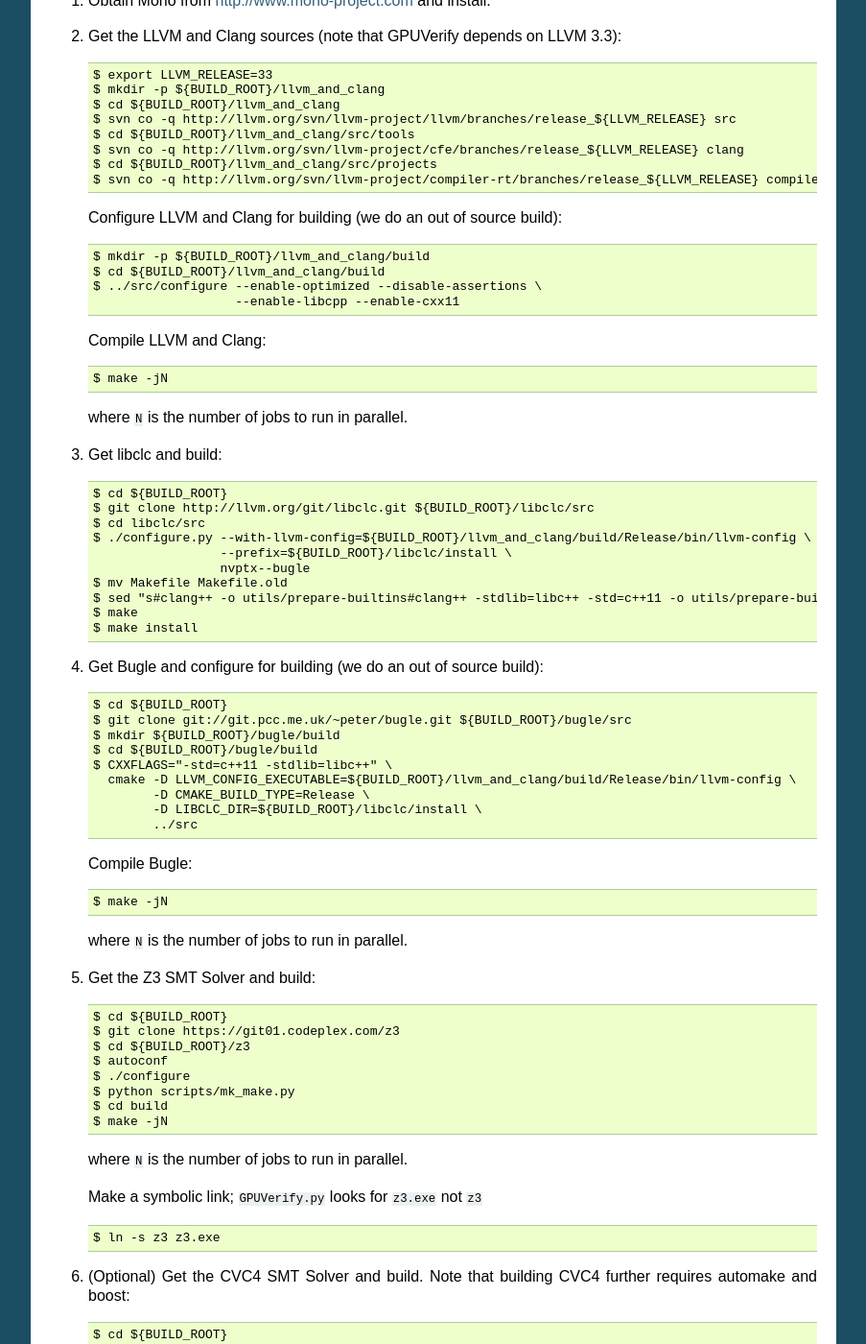
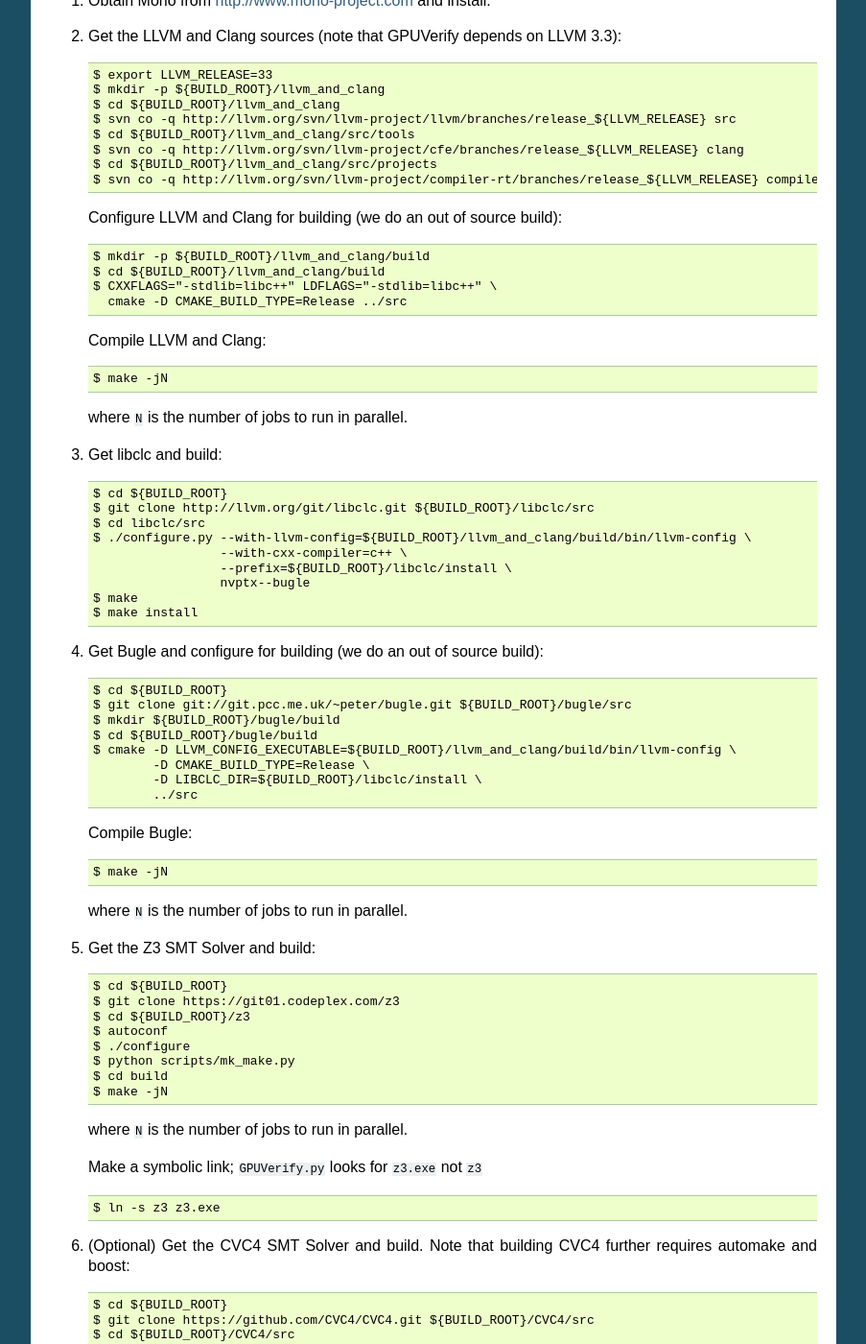
Before and after one commit to mc-imperial/gpuverify, a Sphinx documentation site: the page built from Documentation/developer_guide.rst, in a window 1280 px wide and 1400 px high, scrolled down 4511 px. Shown: the whole window at 96% size, without its empty margins (198-1101 px from the left). Built offline with Sphinx 7.4.7, drawn with Linux system fonts in a browser that asks for light colours; formulas are drawn with MathJax 3; some of the changed text lies outside the part shown.

Commit message:
Document building on OS X with cmake

```diff
--- a/Documentation/developer_guide.rst
+++ b/Documentation/developer_guide.rst
@@ -280,8 +280,8 @@
 
      $ mkdir -p ${BUILD_ROOT}/llvm_and_clang/build
      $ cd ${BUILD_ROOT}/llvm_and_clang/build
-     $ ../src/configure --enable-optimized --disable-assertions \
-                        --enable-libcpp --enable-cxx11
+     $ CXXFLAGS="-stdlib=libc++" LDFLAGS="-stdlib=libc++" \
+       cmake -D CMAKE_BUILD_TYPE=Release ../src
 
    Compile  LLVM and Clang::
 
@@ -294,11 +294,10 @@
      $ cd ${BUILD_ROOT}
      $ git clone http://llvm.org/git/libclc.git ${BUILD_ROOT}/libclc/src
      $ cd libclc/src
-     $ ./configure.py --with-llvm-config=${BUILD_ROOT}/llvm_and_clang/build/Release/bin/llvm-config \
+     $ ./configure.py --with-llvm-config=${BUILD_ROOT}/llvm_and_clang/build/bin/llvm-config \
+                      --with-cxx-compiler=c++ \
                       --prefix=${BUILD_ROOT}/libclc/install \
                       nvptx--bugle
-     $ mv Makefile Makefile.old
-     $ sed "s#clang++ -o utils/prepare-builtins#clang++ -stdlib=libc++ -std=c++11 -o utils/prepare-builtins#" Makefile.old > Makefile
      $ make
      $ make install
 
@@ -308,8 +307,7 @@
      $ git clone git://git.pcc.me.uk/~peter/bugle.git ${BUILD_ROOT}/bugle/src
      $ mkdir ${BUILD_ROOT}/bugle/build
      $ cd ${BUILD_ROOT}/bugle/build
-     $ CXXFLAGS="-std=c++11 -stdlib=libc++" \
-       cmake -D LLVM_CONFIG_EXECUTABLE=${BUILD_ROOT}/llvm_and_clang/build/Release/bin/llvm-config \
+     $ cmake -D LLVM_CONFIG_EXECUTABLE=${BUILD_ROOT}/llvm_and_clang/build/bin/llvm-config \
              -D CMAKE_BUILD_TYPE=Release \
              -D LIBCLC_DIR=${BUILD_ROOT}/libclc/install \
              ../src
@@ -405,10 +403,10 @@
       llvmSrcDir = rootDir + "/llvm_and_clang/src"
 
       #The path to the directory containing the llvm binaries. llvm-nm, clang and opt should be in there
-      llvmBinDir = rootDir + "/llvm_and_clang/build/Release/bin"
+      llvmBinDir = rootDir + "/llvm_and_clang/build/bin"
 
       #The path containing the llvm libraries
-      llvmLibDir = rootDir + "/llvm_and_clang/build/Release/lib"
+      llvmLibDir = rootDir + "/llvm_and_clang/build/lib"
 
       #The path to the directory containing GPUVerifyVCGen.exe
       gpuVerifyVCGenBinDir = rootDir + "/gpuverify/Binaries"
```
